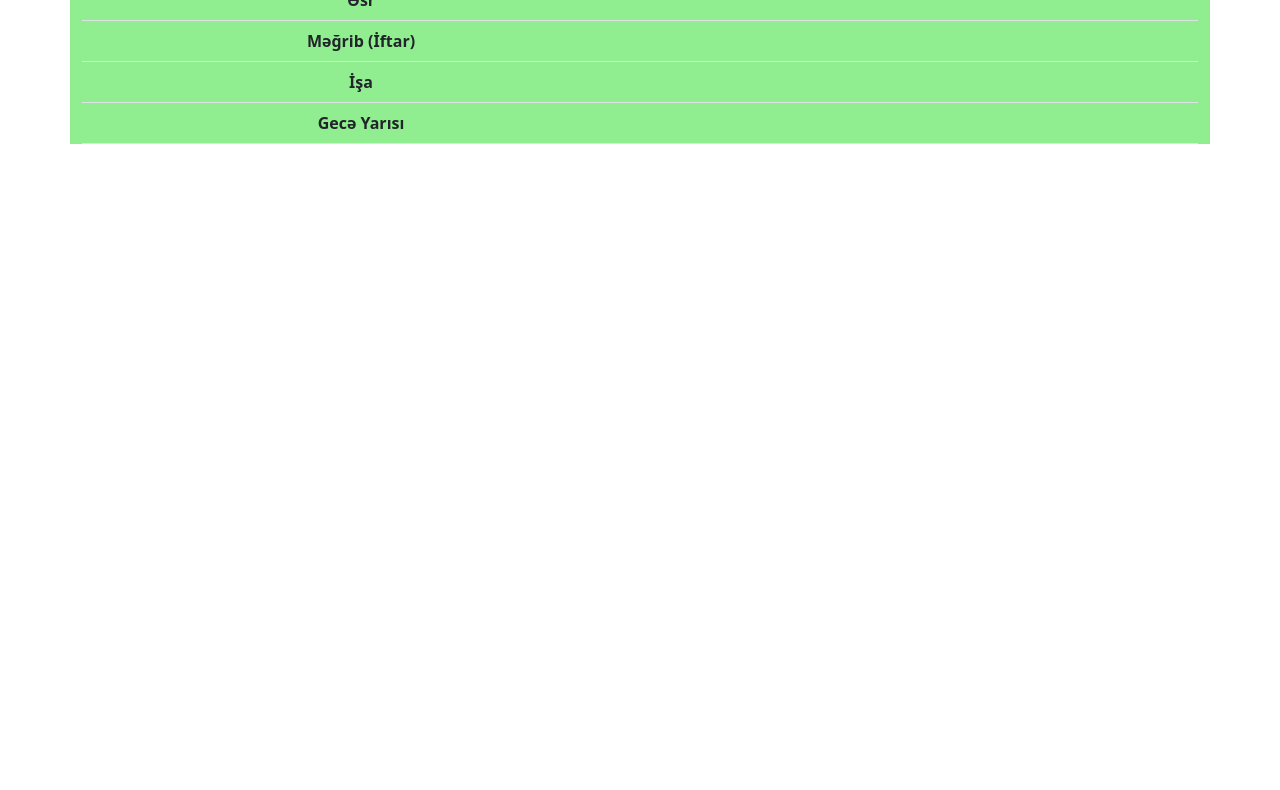
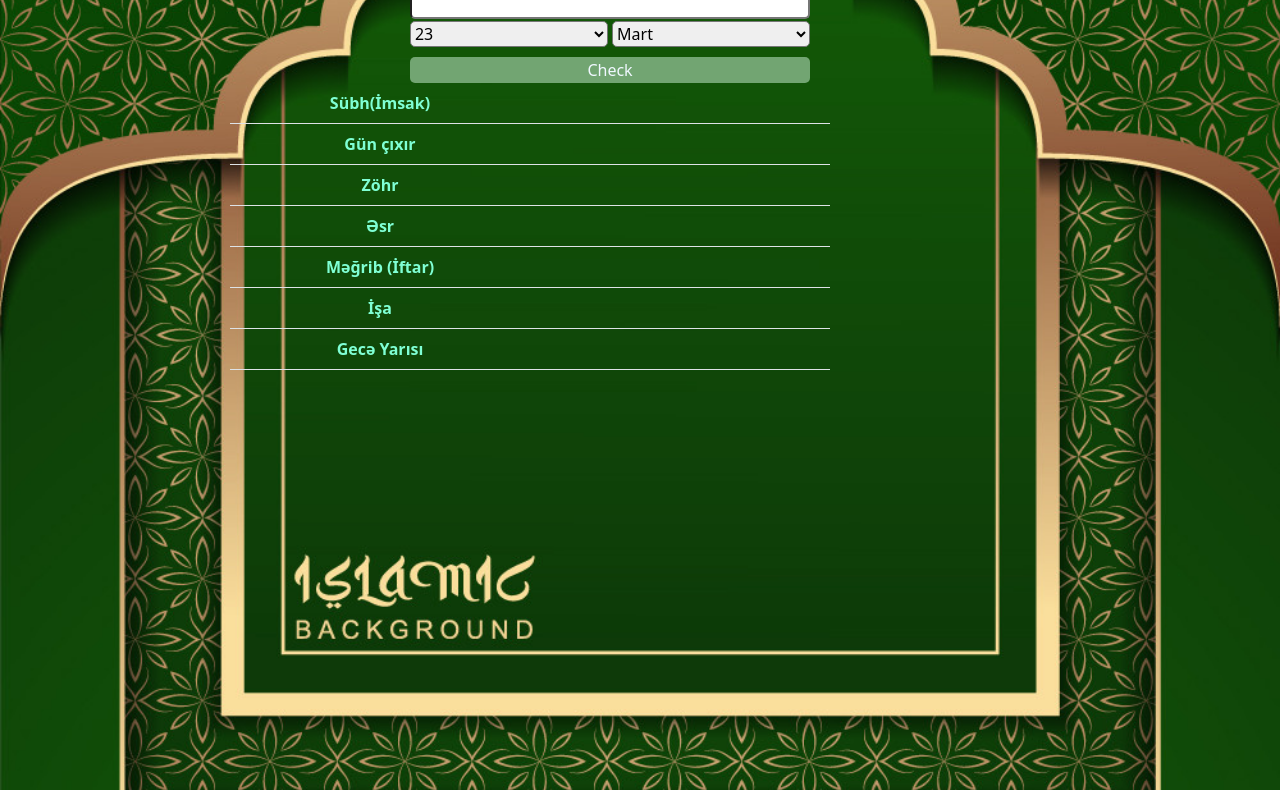
Before and after one commit to AyazAlakbar/namaz_vaxti, a plain HTML site: page assets/index.html in a window 1280 px wide. Shown: the part 335-1125 px from the top of the page. Before the commit the page ends 800 px from the top, so only its background shows below. Drawn offline with nearby package versions, Linux system fonts and the light colour scheme.

Commit message:
new update

```diff
--- a/assets/css/style.css
+++ b/assets/css/style.css
@@ -1,17 +1,55 @@
+body{
+    width: 100%;
+    overflow: hidden;
 
+}
 .container{
-    background-color: lightgreen;
+
+    position: absolute;
+    top: 220px;
+    right: 100px;
+
+}
+
+.check{
+    width: 400px;
+    margin-top: 10px;
+    background-color: rgb(114, 165, 114);
+    border: none;
+    border-radius: 5px;
+    color: aliceblue;
+
+}
+
+h1{
+    color: aquamarine;
+}
+b{
+    color: aquamarine;
+}
+
+td{
+    color: aquamarine;
 }
 
 .container .city{
     width: 400px;
+    border-radius: 5px;
 }
 
 .container .day{
     width: 198px;
+    border-radius: 5px;
 }
 
 .container .month{
     width: 198px;
     margin-top: 2px;
+    border-radius: 5px;
 }
+
+.container .table{
+    width: 600px;
+    position: absolute;
+    right: 350px;
+}
--- a/assets/index.html
+++ b/assets/index.html
@@ -10,7 +10,9 @@
     <title>AJAX-Namaz Vaxti</title>
 </head>
 <body>
+    <img src="./img & icon/islamic-background.jpg" style="width: 100%" alt="">
     <div class="container text-center mt-5">
+
         <h1 class="" >NAMAZ VAXTLARI</h1>
        <form action="">
         <input class="city " type="text" id="city"><br>
@@ -165,36 +167,36 @@
 
             <option value="12">Dekabr</option>
         </select><br>
-        <button>search</button>
+        <button class="check">Check</button>
        </form>
        <table class="table " >
         <tbody><tr>
-            <td class="sol" ><b>Sübh(İmsak) </b></td>
-            <td class="sag " width="50%"></td>
+            <td class="name" ><b>Sübh(İmsak) </b></td>
+            <td class="time " width="50%"></td>
         </tr>
         <tr>
-            <td class="sol "><b>Gün çıxır </b></td>
-            <td class="sag"></td>
+            <td class="name "><b>Gün çıxır </b></td>
+            <td class="time"></td>
         </tr>
         <tr>
-            <td class="sol text-right"><b>Zöhr </b></td>
-            <td class="sag"></td>
+            <td class="name text-right"><b>Zöhr </b></td>
+            <td class="time"></td>
         </tr>
         <tr>
-            <td class="sol text-right"><b>Əsr </b></td>
-            <td class="sag"></td>
+            <td class="name text-right"><b>Əsr </b></td>
+            <td class="time"></td>
         </tr>
         <tr>
-            <td class="sol text-right"><b>Məğrib (İftar) </b></td>
-            <td class="sag"></td>
+            <td class="name text-right"><b>Məğrib (İftar) </b></td>
+            <td class="time"></td>
         </tr>
         <tr>
-            <td class="sol text-right"><b>İşa </b></td>
-            <td class="sag"></td>
+            <td class="name text-right"><b>İşa </b></td>
+            <td class="time"></td>
         </tr>
         <tr>
-            <td class="sol text-right"><b>Gecə Yarısı </b></td>
-            <td class="sag"></td>
+            <td class="name text-right"><b>Gecə Yarısı </b></td>
+            <td class="time"></td>
         </tr>
 
 
--- a/assets/js/script.js
+++ b/assets/js/script.js
@@ -1,27 +1,24 @@
 $(document).ready(function() {
     $('form').submit(function(e) {
       e.preventDefault();
-      var city = $('#city').val();
-      var day = $('#day').val();
-      var month = $('#month').val();
+      let city=$('#city').val();
+      let day = $('#day').val();
+      let month = $('#month').val();
 
       $.ajax({
         url: 'http://api.aladhan.com/v1/calendar/2023/' + month + '?latitude=40.1431&longitude=47.5769&method=2',
         type: 'GET',
-        dataType: 'json',
         success: function(data) {
           var timings = data.data[day-1].timings;
-          $('.sag').eq(0).text(timings.Imsak);
-          $('.sag').eq(1).text(timings.Sunrise);
-          $('.sag').eq(2).text(timings.Dhuhr);
-          $('.sag').eq(3).text(timings.Asr);
-          $('.sag').eq(4).text(timings.Maghrib);
-          $('.sag').eq(5).text(timings.Isha);
-          $('.sag').eq(6).text(timings.Midnight);
+          $('.time').eq(0).text(timings.Imsak);
+          $('.time').eq(1).text(timings.Sunrise);
+          $('.time').eq(2).text(timings.Dhuhr);
+          $('.time').eq(3).text(timings.Asr);
+          $('.time').eq(4).text(timings.Maghrib);
+          $('.time').eq(5).text(timings.Isha);
+          $('.time').eq(6).text(timings.Midnight);
         },
-        error: function(jqXHR, textStatus, errorThrown) {
-          console.log(textStatus + ': ' + errorThrown);
-        }
+
       });
     });
   });
```
Also changed, not shown: assets/img & icon/islamic-background.jpg (added).
